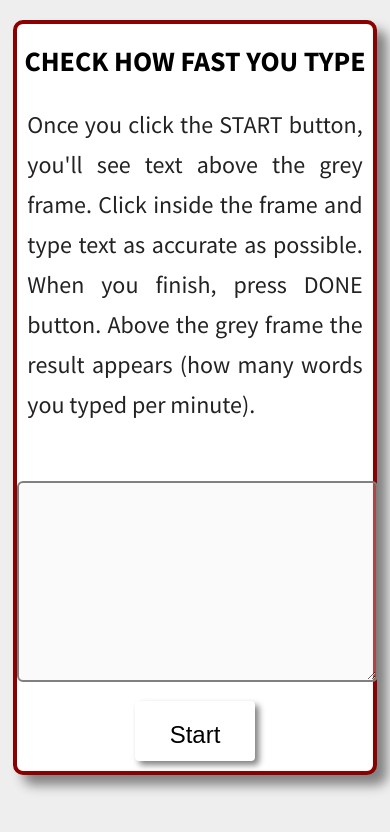
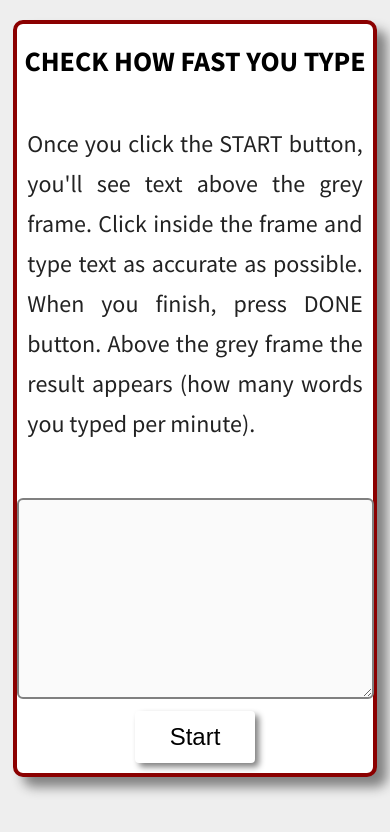
Before and after one commit to CodersLab-Test/typingpace_test, a plain HTML site: page index.html in a window 390 px wide. Drawn offline with Linux system fonts and the light colour scheme.

Commit message:
Add further style improvements for smaller screens

```diff
--- a/index.html
+++ b/index.html
@@ -12,7 +12,7 @@
 	<script type="text/javascript" src="app/app.js"></script>
 </head>
 <body>
-	<div class="wraper">
+	<main class="wraper">
 		<h1>Check how fast you type</h1>
 		<p>
 			Once you click the START button, you'll see text above the grey frame. Click inside the frame and type text as accurate as possible. When you finish, press DONE button. Above the grey frame the result appears (how many words you typed per minute).
@@ -20,6 +20,6 @@
 		<div class="message"></div>
 		<textarea name="words" cols="75" rows="7" disabled></textarea>
 		<button type="button" id="startTest">Start</button>
-	</div>
+	</main>
 </body>
 </html>
--- a/style/style.css
+++ b/style/style.css
@@ -20,8 +20,8 @@ h1 {
 
 p {
 	color: #222;
-	font-size: .9rem;
-	line-height: 1rem;
+	font-size: 1rem;
+	line-height: 1.2rem;
 	padding: .1rem .5rem;
 	text-align: justify;
 }
@@ -57,6 +57,9 @@ button {
 
 @media screen and (max-width: 700px) {
 	.wraper {
+		align-items: center;
+		display: flex;
+		flex-direction: column;
 		margin: 1rem auto;
 		width: 95%;
 	}
@@ -70,9 +73,9 @@ button {
 	}
 	textarea {
 		font-size: 1.2rem;
-		margin: .2rem auto;
+		margin: .1rem auto;
 		padding: .2rem;
-		width: 98%;
+		width: 97%;
 	}
 	.message {
 		font-size: 1.4rem;
@@ -83,9 +86,9 @@ button {
 	}
 	button {
 		font-size: 1.2rem;
-		height: 3rem;
+		height: 2.6rem;
 		margin: .5rem auto;
-		padding: 1rem;
+		padding: .6rem;
 		width: 6rem;
 	}
 }
```
